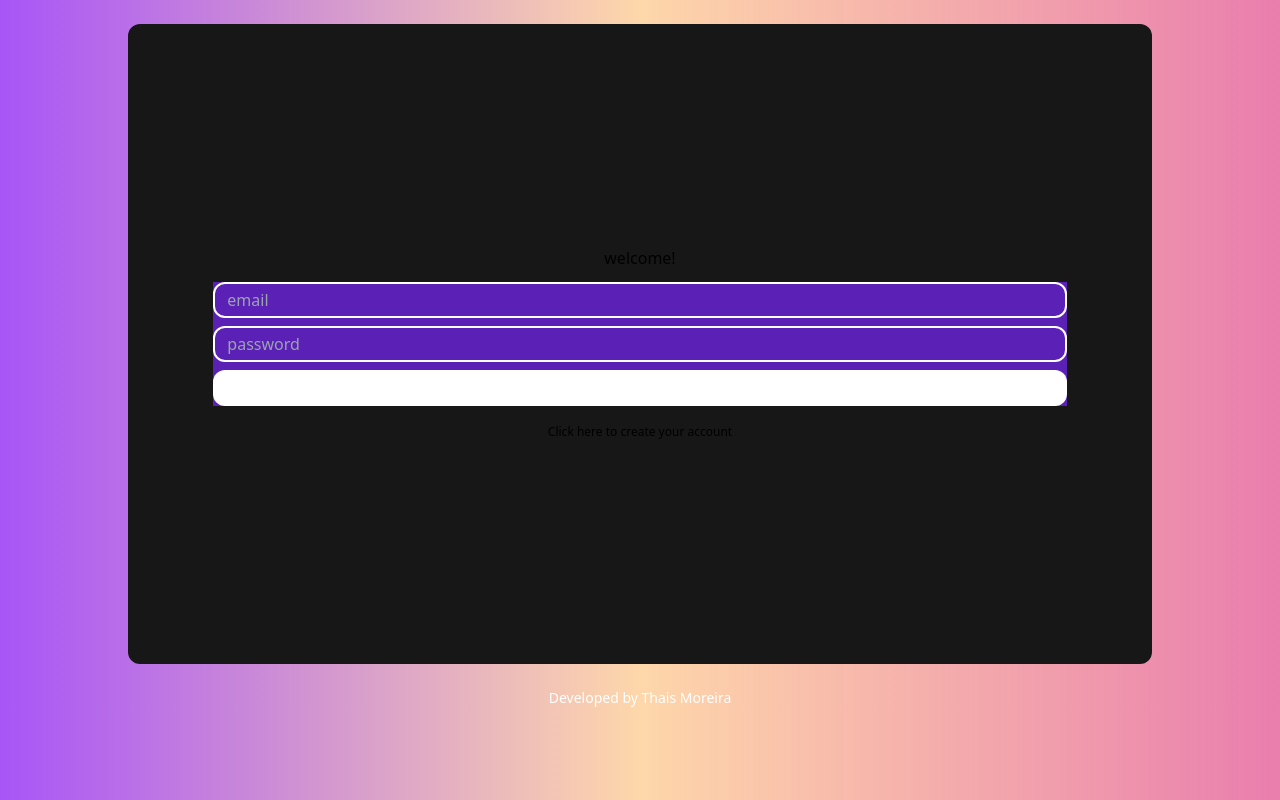
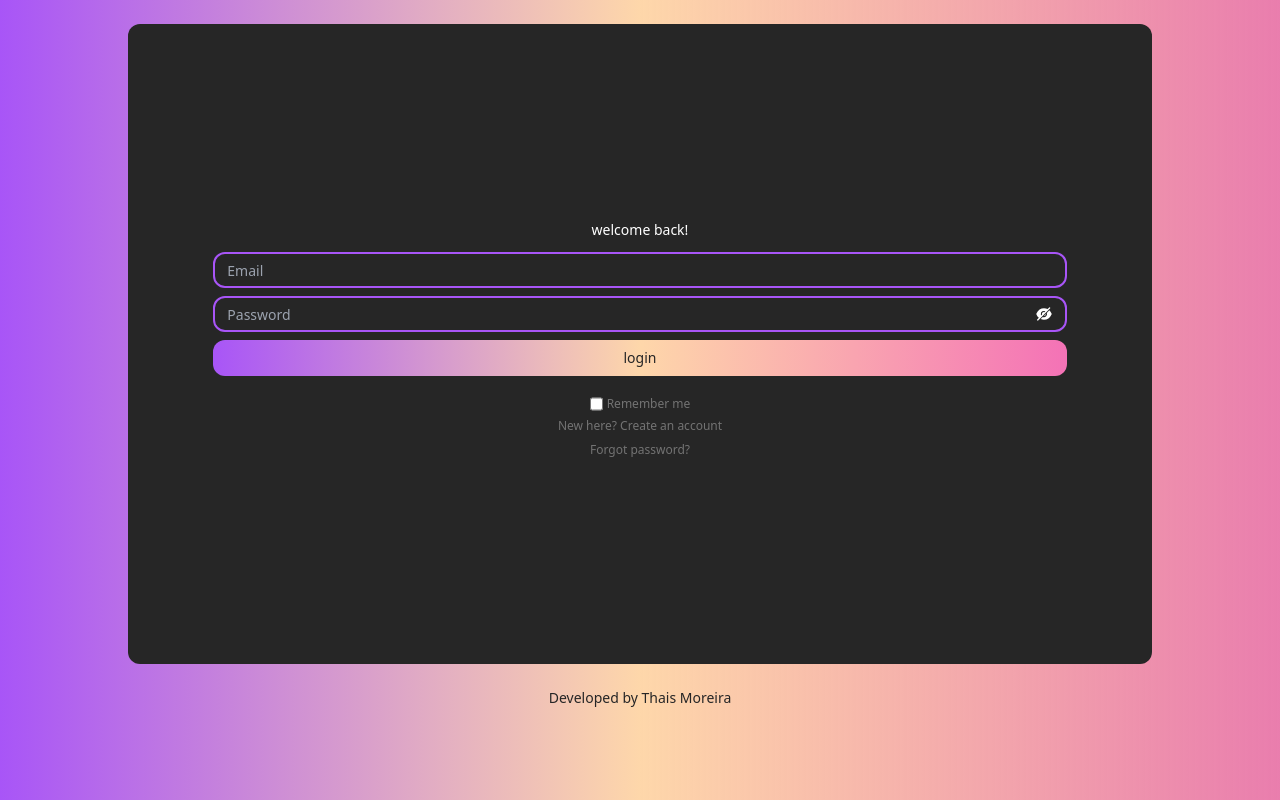
Before and after one commit to thaismoreiradev/login-page, a React (Vite) app: page / in a window 1280 px wide. Built offline with nearby package versions, Linux system fonts and the light colour scheme.

Commit message:
js visibility changes

```diff
--- a/package.json
+++ b/package.json
@@ -10,7 +10,8 @@
   },
   "dependencies": {
     "react": "^18.2.0",
-    "react-dom": "^18.2.0"
+    "react-dom": "^18.2.0",
+    "react-icons": "^4.7.1"
   },
   "devDependencies": {
     "@types/react": "^18.0.24",
--- a/src/App.jsx
+++ b/src/App.jsx
@@ -1,69 +1,115 @@
 import { useState } from 'react'
+import { AiFillEyeInvisible, AiFillEye } from 'react-icons/ai';
 
 
 
 
 export const App = () => {
 
+
+  const [passwordVisible, setPasswordVisible] = useState(false)
+
+
+  const [emailValue, setEmailValue] = useState("")
+  const [passwordValue, setPasswordValue] = useState("")
+
+
+
+
+
+
+
   return (
     <main className='flex flex-col justify-center items-center' >
 
       {/* principal container */}
-      <div className='bg-neutral-900 flex flex-col items-center justify-center rounded-xl gap-3 m-6 min-h-[80vh] min-w-[80vw] max-w-[500px]'>
-        <h3>welcome!</h3>
+      <div className='bg-neutral-800 text-white flex flex-col items-center justify-center rounded-xl gap-3 m-6 min-h-[80vh] min-w-[80vw] max-w-[500px]'>
+        <h1 className='text-sm'>welcome back!</h1>
 
-        <form className='bg-violet-800 flex flex-col gap-2 w-10/12  '>
+        <form className=' flex flex-col gap-2 w-10/12 text-sm  '>
 
           {/* div for input 1 */}
           <div className=''>
 
             <input type="email"
-            placeholder='email'
+              placeholder='Email'
               className='
              bg-transparent text-white outline-none p-3 border-2 rounded-xl w-full h-9
-                          border-white
-             hover:border-pink-600'
+                          border-purple-500
+             hover:border-pink-500'
+              value={emailValue}
+              onChange={(e) => setEmailValue(e.target.value)}
+
             />
 
 
           </div>
 
           {/* div for input 2 */}
-          <div>
+          <div className='flex justify-between items-center p-3 bg-transparent text-white outline-none border-2 rounded-xl w-full h-9
+             border-purple-500
+             hover:border-pink-600'>
 
-            <input type="password"
-              placeholder='password'
+
+
+            <input
+              type={passwordVisible === true ? "text" : "password"}
+              placeholder='Password'
               className='
-             bg-transparent text-white outline-none p-3 border-2 rounded-xl w-full h-9
-             border-white
-             hover:border-pink-600'
+             bg-transparent text-white outline-none h-9 w-full'
+              value={passwordValue}
+              onChange={(e) => setPasswordValue(e.target.value)}
             />
+
+            <div className='text-lg' onClick={() => setPasswordVisible(!passwordVisible)}>
+              {passwordVisible === true ? <AiFillEye /> : <AiFillEyeInvisible />}
+            </div>
 
 
           </div>
 
 
           <button className='
-          p-3 rounded-xl text-white h-9 flex items-center justify-center
-           bg-white
-             hover:bg-pink-600
-          '>login</button>
+          p-3 rounded-xl text-neutral-800 font-medium h-9 flex items-center justify-center
+           bg-gradient-to-r from-purple-500 via-orange-200 to-pink-400 text-sm'
 
+            onClick={() => alert(`${emailValue}
+    ${passwordValue}`)}
+
+          >login</button>
 
 
         </form>
 
+
+
+        {/* div for little texts */}
+        <div className='items-center flex flex-col flex-center m-2 text-neutral-500'>
+          <div className='text-xs flex gap-1'>
+            <input type="checkbox" id='remember' />
+            <label htmlFor='remember'>Remember me</label>
+          </div>
+
           <p>
             <a href="#"
-          className='text-xs'>
-            Click here to create your account
+              className='text-xs '>
+              New here? Create an account
+            </a>
+          </p>
+
+          <p>
+            <a href="#"
+              className='text-xs '>
+              Forgot password?
             </a>
           </p>
 
         </div>
 
+      </div>
 
-      <footer className="text-white text-xs xs3:text-sm">
+
+      <footer className="text-neutral-800 text-xs xs3:text-sm">
         <p>Developed by
           <a
             href="https://github.com/thaismoreiradev"
```
Also changed, not shown: 1 other file (tests, documents, lock files or other folders). Lines whose indentation alone changed are shown as unchanged.
